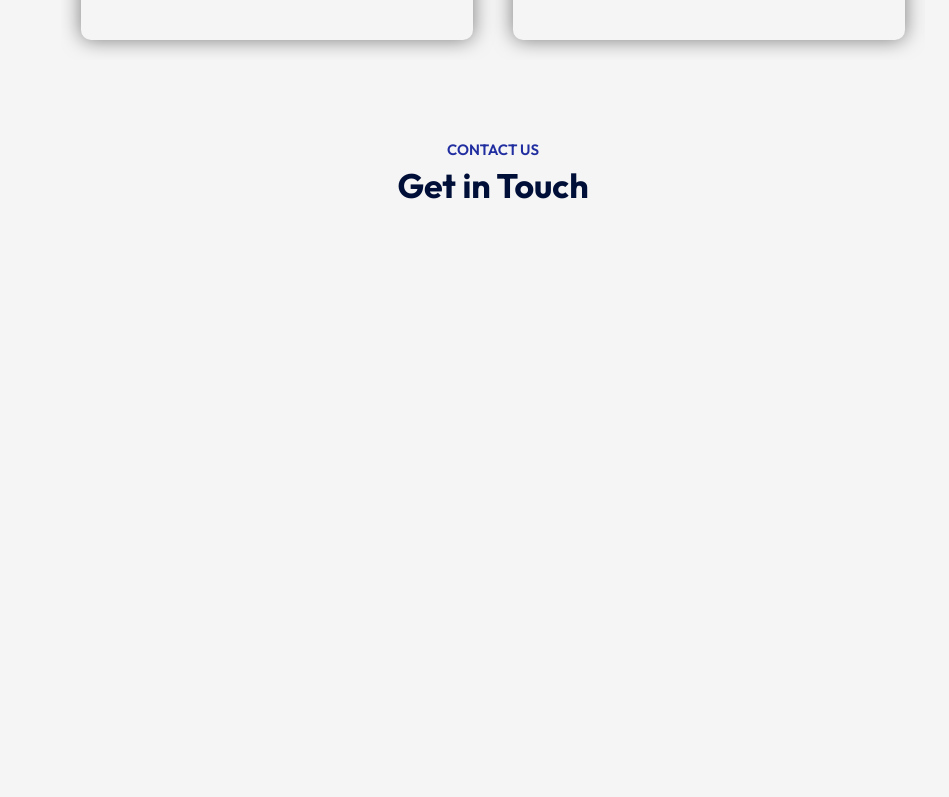
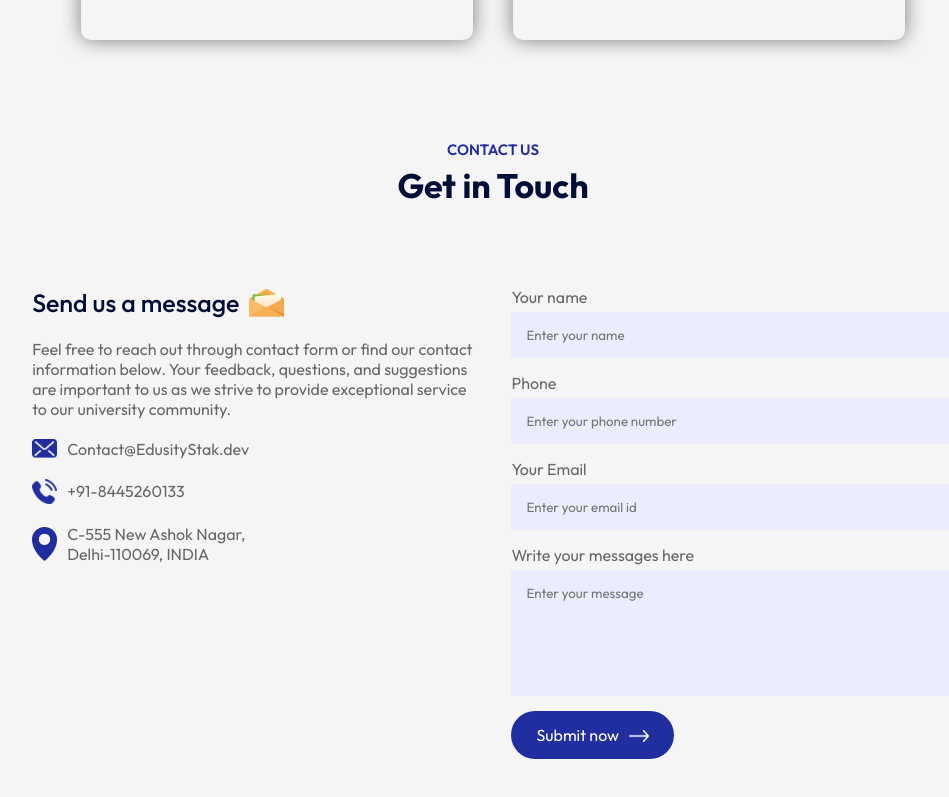
Before and after one commit to harshitverma2103/edusity, a React (Vite) app: page / in a window 1280 px wide. Shown: the part 2921-3718 px from the top of the page, without its empty margins (147-1096 px from the left). Before the commit the page ends 3158 px from the top, so only its background shows below. Built offline with nearby package versions, Linux system fonts and the light colour scheme.

Commit message:
add contact page

```diff
--- a/src/App.jsx
+++ b/src/App.jsx
@@ -6,6 +6,7 @@
 import About from "./Components/About/About";
 import Campus from "./Components/Campus/Campus";
 import Testimonial from "./Components/Testimonials/Testimonial";
+import Contact from "./Components/Contact/Contact";
 
 const App = () => {
   return (
@@ -21,6 +22,7 @@
         <Title subTitle="TESTIMONIALS" Title="What Student Says" />
         <Testimonial/>
         <Title subTitle="CONTACT US" Title="Get in Touch"/>
+        <Contact/>
       </div>
     </div>
   );
--- /dev/null
+++ b/src/Components/Contact/Contact.css
@@ -0,0 +1,60 @@
+.contact {
+  margin: 80px auto;
+  max-width: 90%;
+  display: flex;
+  align-content: center;
+  justify-content: space-between;
+}
+
+.contact-col {
+  flex-basis: 48%;
+  color: #676767;
+}
+
+.contact-col h3 {
+  color: #000f38;
+  font-weight: 500;
+  font-size: 25px;
+  display: flex;
+  align-items: center;
+  margin-bottom: 20px;
+}
+
+.contact-col h3 img {
+  width: 35px;
+  margin-left: 10px;
+}
+
+.contact-col p {
+  max-width: 450px;
+  list-style: 0.3;
+}
+
+.contact-col ul li {
+  display: flex;
+  align-items: center;
+  margin: 20px 0;
+}
+
+.contact-col ul li img {
+  width: 25px;
+  margin-right: 10px;
+}
+
+.contact form input,
+.contact form textarea {
+  display: block;
+  width: 100%;
+  background: #EBECFE;
+  padding: 15px;
+  border: 0;
+  outline: 0;
+  margin-bottom: 15px;
+  margin-top: 5px;
+  resize: none;
+}
+
+.contact-col span{
+  display: block;
+  margin: 20px;
+}
--- /dev/null
+++ b/src/Components/Contact/Contact.jsx
@@ -0,0 +1,105 @@
+import React from "react";
+import "./Contact.css";
+import msg_icon from "../../assets/msg-icon.png";
+import mail_icon from "../../assets/mail-icon.png";
+import Phone_icon from "../../assets/phone-icon.png";
+import location_icon from "../../assets/location-icon.png";
+import white_arrow from "../../assets/white-arrow.png";
+
+const Contact = () => {
+  const [result, setResult] = React.useState("");
+
+  const onSubmit = async (event) => {
+    event.preventDefault();
+    setResult("Sending....");
+    const formData = new FormData(event.target);
+
+    formData.append("access_key", "1f816557-8ba9-4651-ae0b-184e5dad20ef");
+
+    const response = await fetch("https://api.web3forms.com/submit", {
+      method: "POST",
+      body: formData,
+    });
+
+    const data = await response.json();
+
+    if (data.success) {
+      setResult("Form Submitted Successfully");
+      event.target.reset();
+    } else {
+      console.log("Error", data);
+      setResult(data.message);
+    }
+  };
+
+  return (
+    <div className="contact">
+      <div className="contact-col">
+        <h3>
+          Send us a message <img src={msg_icon} alt="" />
+        </h3>
+        <p>
+          Feel free to reach out through contact form or find our contact
+          information below. Your feedback, questions, and suggestions are
+          important to us as we strive to provide exceptional service to our
+          university community.
+        </p>
+        <ul>
+          <li>
+            <img src={mail_icon} alt="" />
+            Contact@EdusityStak.dev
+          </li>
+          <li>
+            <img src={Phone_icon} alt="" />
+            +91-8445260133
+          </li>
+          <li>
+            <img src={location_icon} alt="" />
+            C-555 New Ashok Nagar,
+            <br /> Delhi-110069, INDIA
+          </li>
+        </ul>
+      </div>
+      <div className="contact-col">
+        <form onSubmit={onSubmit}>
+          <label htmlFor="">Your name</label>
+          <input
+            type="text"
+            name="name"
+            placeholder="Enter your name"
+            required
+          />
+          <label htmlFor="">Phone</label>
+          <input
+            type="tel"
+            name="phone"
+            placeholder="Enter your phone number"
+            required
+          />
+          <label htmlFor="">Your Email</label>
+          <input
+            type="email"
+            name="email"
+            placeholder="Enter your email id"
+            required
+          />
+          <label htmlFor="">Write your messages here</label>
+          <textarea
+            name="message"
+            id=""
+            cols="30"
+            rows="6"
+            placeholder="Enter your message"
+            required
+          ></textarea>
+          <button type="submit" className="btn dark-btn">
+            Submit now <img src={white_arrow} alt="" />
+          </button>
+        </form>
+        <span>{result}</span>
+      </div>
+    </div>
+  );
+};
+
+export default Contact;
```
